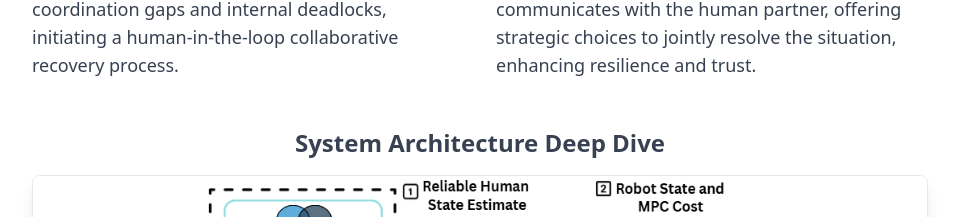
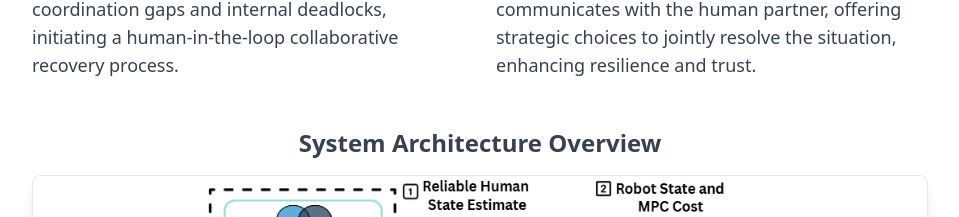
Before and after one commit to research-hri-2026/research-hri-2026.github.io, a React (Vite) app: page / in a window 1280 px wide. Shown: the part 2136-2353 px from the top of the page, without its empty margins (160-1119 px from the left). Built offline with nearby package versions, Linux system fonts and the light colour scheme.

Commit message:
Update index.tsx

```diff
--- a/index.tsx
+++ b/index.tsx
@@ -338,7 +338,7 @@ const App: React.FC = () => {
             </div>
           </div>
            <div className="mt-12">
-             <h3 className="text-2xl font-bold mb-4 text-center">System Architecture Deep Dive</h3>
+             <h3 className="text-2xl font-bold mb-4 text-center">System Architecture Overview</h3>
              <img src="System Architecture.png" alt="System Architecture Diagram" className="w-full rounded-lg shadow-lg border border-gray-200" />
              <p className="text-center text-md italic text-gray-600 mt-2">
                 Figure 2: The proposed hierarchical system architecture.
@@ -395,7 +395,7 @@ const App: React.FC = () => {
                 </video>
               </div>
               <p className="text-center text-md italic text-gray-600 mt-2">
-                Figure 7: A video showing the qualitative validation of our perception pipeline.
+                Figure 7: A Deep Dive into Our Robust Perception Pipeline.
               </p>
                <div className="mt-8">
                  <h4 className="text-xl font-bold mb-2">Quantitative Analysis</h4>
```
